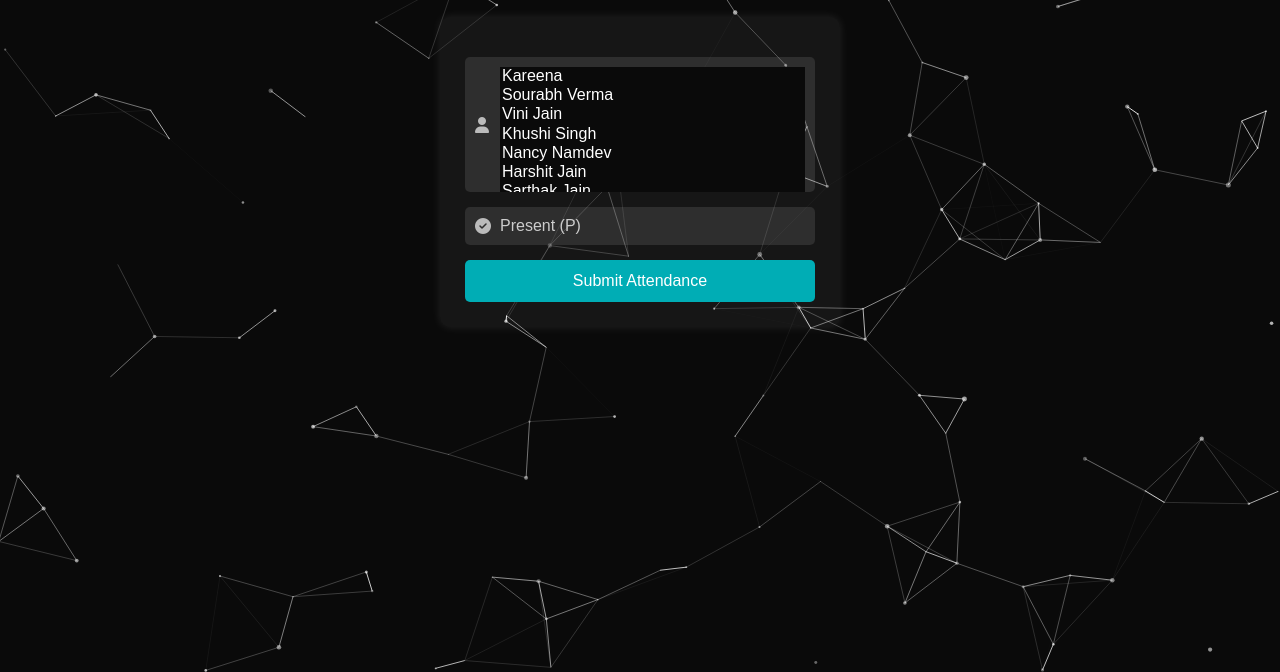
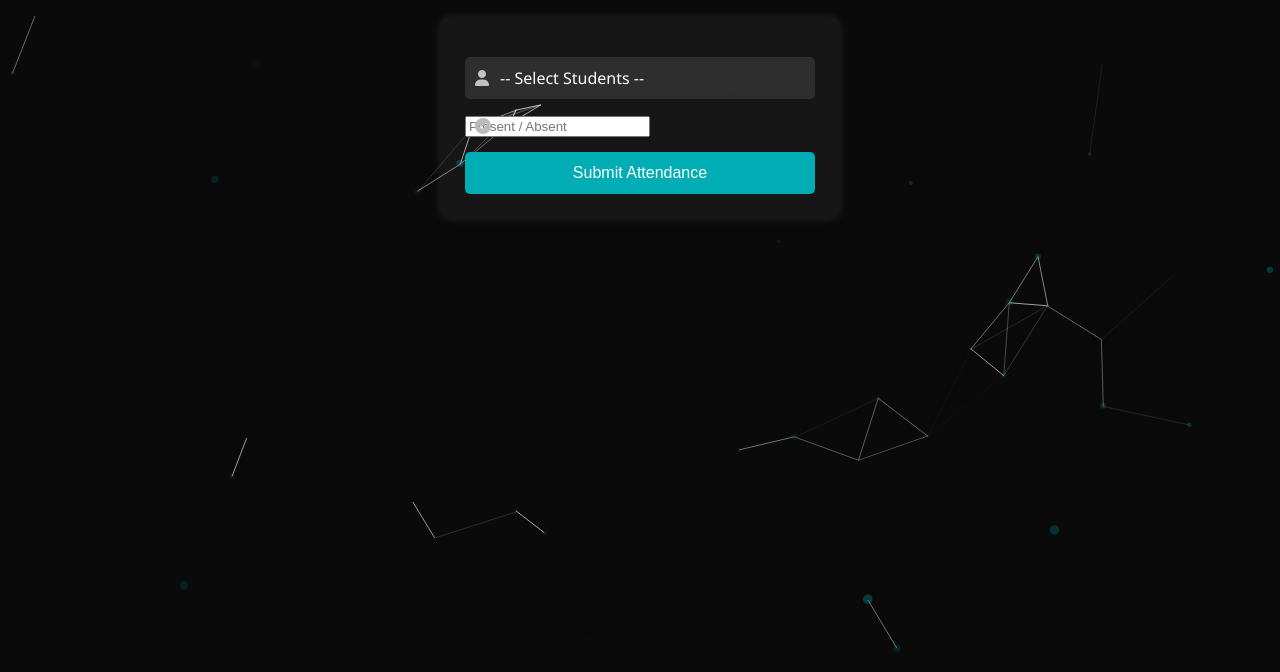
Before and after one commit to APTTrialweb/MBA-Attendance-Form, a plain HTML site: page index.html in a window 1280 px wide. Shown: the part 128-800 px from the top of the page. Drawn offline with nearby package versions, Linux system fonts and the light colour scheme; some packages are replaced by stand-ins of ours; a script that the page names is missing.

Commit message:
Update index.html

```diff
--- a/index.html
+++ b/index.html
@@ -4,18 +4,30 @@
   <meta charset="UTF-8">
   <title>APT Attendance Submission</title>
   <meta name="viewport" content="width=device-width, initial-scale=1.0">
+
+  <!-- Font Awesome -->
   <link rel="stylesheet" href="https://cdnjs.cloudflare.com/ajax/libs/font-awesome/6.4.0/css/all.min.css">
+
+  <!-- SweetAlert2 -->
   <script src="https://cdn.jsdelivr.net/npm/sweetalert2@11"></script>
+
+  <!-- particles.js -->
   <script src="https://cdn.jsdelivr.net/particles.js/2.0.0/particles.min.js"></script>
 
   <style>
     * { box-sizing: border-box; }
     html, body {
-      margin: 0; padding: 0; width: 100%; height: 100%;
-      background: #0a0a0a; font-family: 'Segoe UI', sans-serif; color: #fff;
+      margin: 0; padding: 0;
+      width: 100%; height: 100%;
+      background: #0a0a0a;
+      font-family: 'Segoe UI', sans-serif;
+      color: #fff;
     }
     #particles-js {
-      position: fixed; width: 100%; height: 100%; z-index: 0;
+      position: fixed;
+      width: 100%;
+      height: 100%;
+      z-index: 0;
     }
     .container {
       text-align: center;
@@ -38,12 +50,12 @@
       margin: 20px auto;
       border-radius: 10px;
       box-shadow: 0 0 10px rgba(255,255,255,0.1);
+      position: relative;
       z-index: 1;
-      position: relative;
     }
     .input-group {
+      margin: 15px 0;
       position: relative;
-      margin: 15px 0;
     }
     .input-group i {
       position: absolute;
@@ -52,22 +64,42 @@
       transform: translateY(-50%);
       color: #bbb;
     }
-    .input-group select,
-    .input-group input {
+    .custom-dropdown {
+      position: relative;
+    }
+    .dropdown-btn {
       width: 100%;
       padding: 10px 10px 10px 35px;
       background: rgba(255,255,255,0.1);
       border: none;
       border-radius: 5px;
       color: #fff;
-      font-size: 1rem;
+      text-align: left;
+      cursor: pointer;
     }
-    .input-group select option {
-      background: #0a0a0a;
-      color: #fff;
+    .dropdown-list {
+      display: none;
+      position: absolute;
+      background: #222;
+      border: 1px solid #444;
+      border-radius: 5px;
+      max-height: 200px;
+      overflow-y: auto;
+      width: 100%;
+      top: 100%;
+      left: 0;
+      z-index: 10;
     }
-    .input-group input::placeholder {
-      color: #ccc;
+    .dropdown-list label {
+      display: block;
+      padding: 8px;
+      cursor: pointer;
+    }
+    .dropdown-list input {
+      margin-right: 8px;
+    }
+    .dropdown-list label:hover {
+      background: #333;
     }
     button {
       width: 100%;
@@ -93,92 +125,80 @@
 <form id="attendanceForm">
   <div class="input-group">
     <i class="fa-solid fa-user"></i>
-    <select name="name" multiple required size="6">
-      <option value="Kareena">Kareena</option>
-      <option value="Sourabh Verma">Sourabh Verma</option>
-      <option value="Vini Jain">Vini Jain</option>
-      <option value="Khushi Singh">Khushi Singh</option>
-      <option value="Nancy Namdev">Nancy Namdev</option>
-      <option value="Harshit Jain">Harshit Jain</option>
-      <option value="Sarthak Jain">Sarthak Jain</option>
-      <option value="Manya Jain">Manya Jain</option>
-      <option value="Shashank jain">Shashank jain</option>
-      <option value="Sajal Jain">Sajal Jain</option>
-      <option value="Sujal Jain">Sujal Jain</option>
-      <option value="Khyati Jain">Khyati Jain</option>
-      <option value="Samyak Jain">Samyak Jain</option>
-      <option value="Archit jain">Archit jain</option>
-      <option value="Soumya Jain">Soumya Jain</option>
-      <option value="Aadish Jain">Aadish Jain</option>
-      <option value="Mehul Jain">Mehul Jain</option>
-      <option value="Mayank  Jain">Mayank  Jain</option>
-      <option value="shivani jain">shivani jain</option>
-      <option value="TANYA JAIN">TANYA JAIN</option>
-      <option value="HARDIK SETHI">HARDIK SETHI</option>
-      <option value="AMIT JATAV">AMIT JATAV</option>
-      <option value="meenanshu modi">meenanshu modi</option>
-      <option value="Priyansh kakkar">Priyansh kakkar</option>
-      <option value="Swarna Jain">Swarna Jain</option>
-      <option value="Vaishnavi Tyagi">Vaishnavi Tyagi</option>
-      <option value="Prashangi rathore">Prashangi rathore</option>
-      <option value="neelu rajput">neelu rajput</option>
-      <option value="DIVYANSHI JAIN">DIVYANSHI JAIN</option>
-      <option value="Soumya Tiwari">Soumya Tiwari</option>
-      <option value="Shivansh Chouhan">Shivansh Chouhan</option>
-      <option value="Vicky Sharma">Vicky Sharma</option>
-      <option value="GOURAV JAIN">GOURAV JAIN</option>
-    </select>
+    <div class="custom-dropdown">
+      <div class="dropdown-btn" onclick="toggleDropdown()">-- Select Students --</div>
+      <div class="dropdown-list" id="checkboxList">
+        <label><input type="checkbox" value="Kareena" /> Kareena</label>
+        <label><input type="checkbox" value="Sourabh Verma" /> Sourabh Verma</label>
+        <label><input type="checkbox" value="Vini Jain" /> Vini Jain</label>
+        <label><input type="checkbox" value="Khushi Singh" /> Khushi Singh</label>
+        <label><input type="checkbox" value="Nancy Namdev" /> Nancy Namdev</label>
+        <label><input type="checkbox" value="Harshit Jain" /> Harshit Jain</label>
+        <label><input type="checkbox" value="Sarthak Jain" /> Sarthak Jain</label>
+        <label><input type="checkbox" value="Manya Jain" /> Manya Jain</label>
+        <label><input type="checkbox" value="Shashank" /> Shashank</label>
+      </div>
+    </div>
   </div>
+
   <div class="input-group">
     <i class="fa-solid fa-check-circle"></i>
-    <input type="text" name="attendance" placeholder="Present (P)" required>
+    <input type="text" name="attendance" placeholder="Present / Absent" required>
   </div>
   <button type="submit">Submit Attendance</button>
 </form>
 
-<audio id="popSound" preload="auto">
-  <source src="https://www.soundjay.com/buttons/sounds/button-3.mp3" type="audio/mpeg">
-</audio>
+<audio id="popSound" src="https://assets.mixkit.co/sfx/preview/mixkit-quick-win-video-game-notification-269.wav" preload="auto"></audio>
 
 <script>
+  // Particles
   particlesJS("particles-js", {
     particles: {
-      number: { value: 120, density: { enable: true, value_area: 1000 } },
-      color: { value: "#ffffff" },
+      number: { value: 40, density: { enable: true, value_area: 800 } },
+      color: { value: "#00adb5" },
       shape: { type: "circle" },
-      opacity: {
-        value: 0.7, random: true,
-        anim: { enable: true, speed: 1, opacity_min: 0.3, sync: false }
-      },
-      size: {
-        value: 2.5, random: true,
-        anim: { enable: true, speed: 4, size_min: 0.3, sync: false }
-      },
+      opacity: { value: 0.3, random: true },
+      size: { value: 5, random: true },
       move: {
         enable: true,
-        speed: 0.3,
-        direction: "none",
+        speed: 1.5,
+        direction: "top",
         random: true,
-        straight: false,
-        out_mode: "out",
-        bounce: false
+        out_mode: "out"
       }
-    },
-    interactivity: {
-      detect_on: "canvas",
-      events: { onhover: { enable: true, mode: "repulse" }, resize: true },
-      modes: { repulse: { distance: 100, duration: 0.4 } }
-    },
-    retina_detect: true
+    }
   });
 
+  // Dropdown toggle
+  function toggleDropdown() {
+    document.getElementById("checkboxList").style.display =
+      document.getElementById("checkboxList").style.display === "block" ? "none" : "block";
+  }
+
+  // Close dropdown if click outside
+  document.addEventListener("click", function (e) {
+    if (!e.target.closest(".custom-dropdown")) {
+      document.getElementById("checkboxList").style.display = "none";
+    }
+  });
+
+  // Submit handler
   document.getElementById("attendanceForm").addEventListener("submit", function (e) {
     e.preventDefault();
-    const form = e.target;
+
+    // Get selected students
+    const checkboxes = document.querySelectorAll("#checkboxList input[type='checkbox']");
+    const selectedStudents = Array.from(checkboxes).filter(cb => cb.checked).map(cb => cb.value);
+    const attendanceValue = document.querySelector("input[name='attendance']").value;
+
+    if (selectedStudents.length === 0) {
+      Swal.fire('Please select at least one student!');
+      return;
+    }
 
     Swal.fire({
       title: 'Confirm Submission',
-      text: "Submit your attendance?",
+      text: "Submit attendance for selected students?",
       icon: 'question',
       showCancelButton: true,
       confirmButtonColor: '#00adb5',
@@ -186,33 +206,30 @@
       confirmButtonText: 'Yes, Submit'
     }).then((result) => {
       if (result.isConfirmed) {
-        const selectedNames = Array.from(form.name.selectedOptions).map(opt => opt.value).join(', ');
         const data = new FormData();
-        data.append("entry.329951031", selectedNames);
-        data.append("entry.685022565", form.attendance.value);
+        data.append("entry.329951031", selectedStudents.join(", "));
+        data.append("entry.685022565", attendanceValue);
 
         fetch("https://docs.google.com/forms/d/e/1FAIpQLSdnDzILFI6UI36jT4GCsZMmk6l0BWNQZ_bar2EiF9XduXBDrg/formResponse", {
           method: "POST",
           mode: "no-cors",
           body: data
         }).then(() => {
-          const popSound = document.getElementById("popSound");
-          popSound.pause();
-          popSound.currentTime = 0;
-          popSound.play();
-
+          document.getElementById("popSound").play();
           Swal.fire({
             icon: 'success',
             title: '✅ Submitted!',
-            text: 'Your attendance has been recorded.',
+            text: 'Attendance recorded.',
             confirmButtonColor: '#00adb5'
           });
-          form.reset();
+          document.getElementById("attendanceForm").reset();
+          checkboxes.forEach(cb => cb.checked = false);
+          document.querySelector(".dropdown-btn").textContent = "-- Select Students --";
         }).catch(() => {
           Swal.fire({
             icon: 'error',
             title: '❌ Error',
-            text: 'Something went wrong. Please try again.',
+            text: 'Please try again.',
             confirmButtonColor: '#d33'
           });
         });
```
